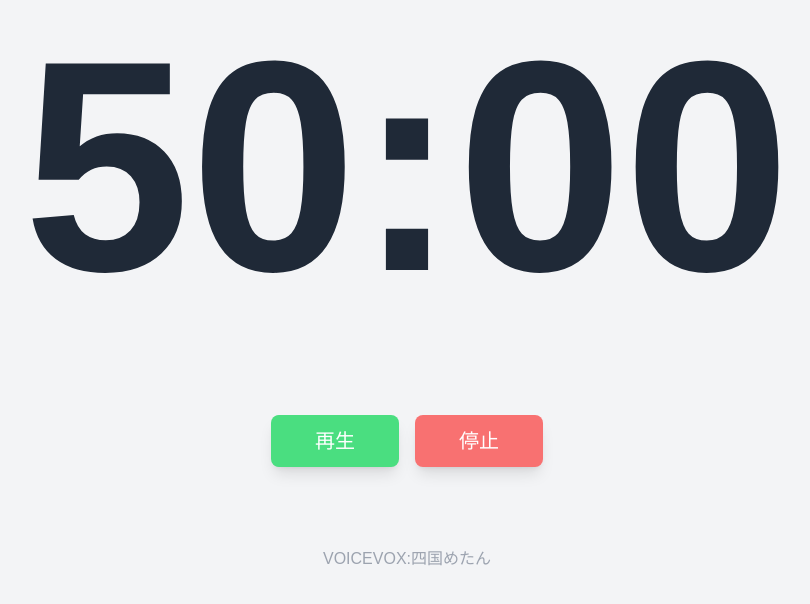
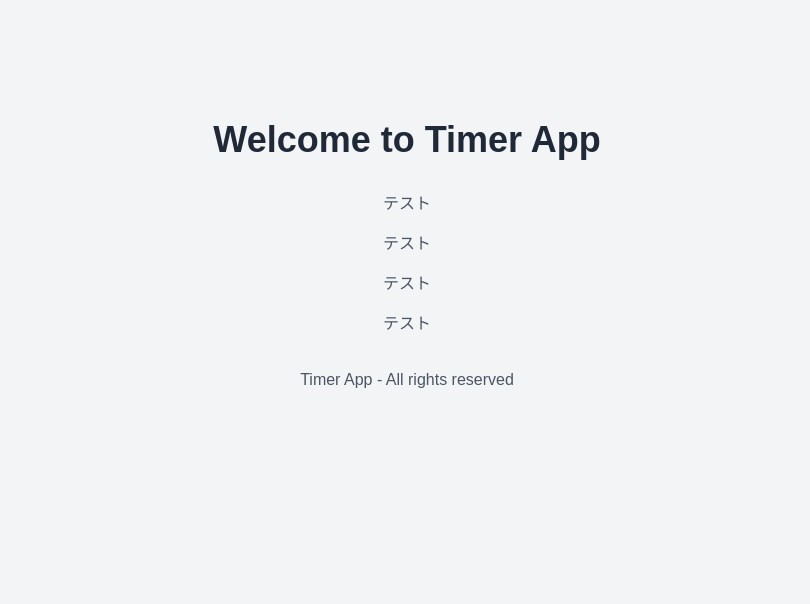
Before and after one commit to kuwa124/cs-timer, a Next.js app: page / in a window 1280 px wide. Shown: the part 144-748 px from the top of the page, without its empty margins (233-1043 px from the left). Built offline with nearby package versions, Linux system fonts and the light colour scheme.

Commit message:
🚧 ✨ Homeぺージ作成中

```diff
--- a/src/app/page.tsx
+++ b/src/app/page.tsx
@@ -1,9 +1,32 @@
-import { Timer } from "@/app/components/Timer";
+// pages/index.tsx
+
+import Head from 'next/head';
 
 export default function Home() {
   return (
-    <div className='flex flex-col items-center justify-center h-screen bg-gray-100'>
-      <Timer />
+    <div className='min-h-screen flex flex-col justify-center items-center bg-gray-100'>
+      <Head>
+        <title>Timer App - Home</title>
+        <meta name='description' content='Universal design timer application' />
+        <link rel='icon' href='/favicon.ico' />
+      </Head>
+
+      <main className='text-center'>
+        <h1 className='text-4xl font-bold mb-8 text-gray-800'>
+          Welcome to Timer App
+        </h1>
+
+        <nav className='flex flex-col space-y-4 text-gray-600'>
+          <p>テスト</p>
+          <p>テスト</p>
+          <p>テスト</p>
+          <p>テスト</p>
+        </nav>
+      </main>
+
+      <footer className='mt-8 text-gray-600'>
+        <p>Timer App - All rights reserved</p>
+      </footer>
     </div>
   );
 }
```
